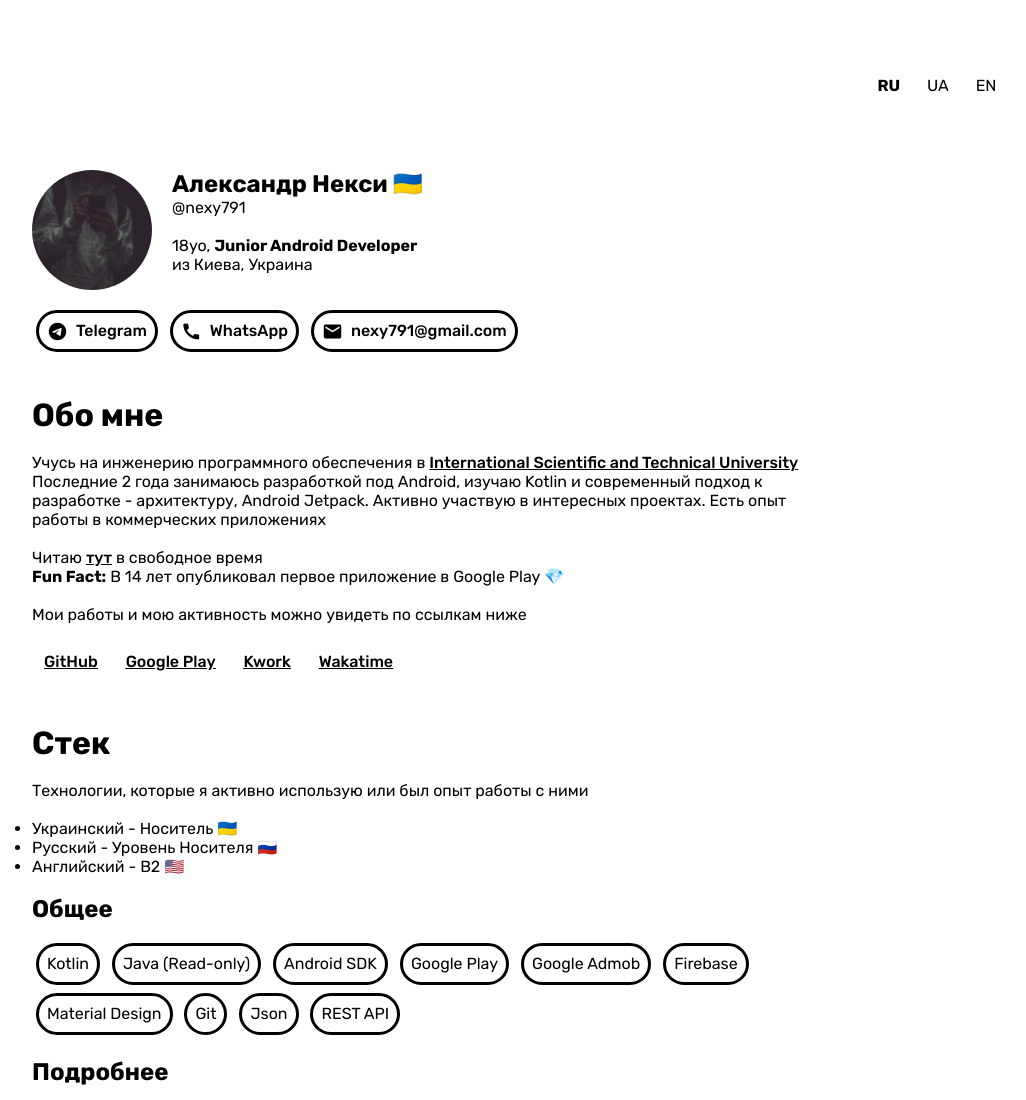
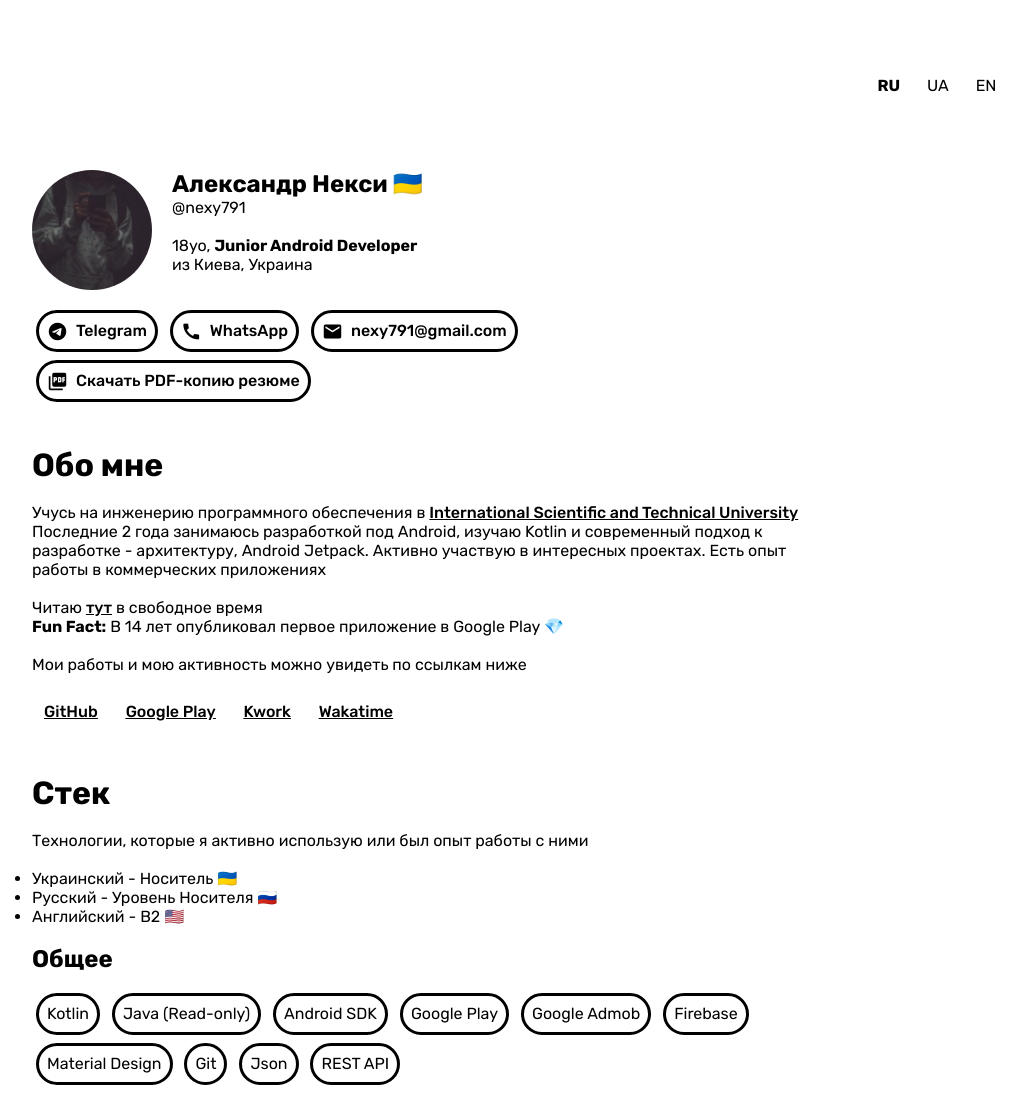
Before and after one commit to nexy791/nexy791.github.io, a plain HTML site: page index.html in a window 1280 px wide. Shown: the top 1100 px of the page, without its empty margins (208-1234 px from the left). Drawn offline with nearby package versions, Linux system fonts and the light colour scheme.

Commit message:
Added CV

```diff
--- a/index.html
+++ b/index.html
@@ -43,6 +43,11 @@
 
             <div class="chip">
                 <span class="material-icons">email</span><a style="text-decoration: none" href="mailto:nexy791@gmail.com" target="_blank">nexy791@gmail.com</a>
+            </div>
+
+            <br>
+            <div class="chip">
+                <span class="material-icons">picture_as_pdf</span><a style="text-decoration: none" href="cv_alexander_nexy.pdf" target="_blank" id="pdf">Скачать PDF-копию резюме</a>
             </div>
 
         </div>
--- a/js/translate.js
+++ b/js/translate.js
@@ -19,7 +19,7 @@ let ua_stack_h2_2 = "Детальніше"
 
 let ua_work_exp = "Досвід роботи"
 let ua_work_desc = "Маю бажання навчатись новому, покращувати знання і працювати в цікавих проектах. <br> <b>🧑🏻‍💻 Відкрит для пропозицій </b> Office Kyiv / Remote Job"
-
+let ua_pdf = "Завантажити PDF-копію"
 
 
 
@@ -44,7 +44,7 @@ let ru_stack_h2_2 = "Подробнее"
 
 let ru_work_exp = "Опыт работы"
 let ru_work_desc = "Имею огромное желание учиться новому, улучшать знания и работать в интересных проектах.<br><b>🧑🏻‍💻 Открыт для предложений</b> Office Kyiv / Remote Job "
-
+let ru_pdf = "Скачать PDF-копию резюме"
 
 
 
@@ -69,7 +69,7 @@ let en_stack_h2_2 = "More"
 
 let en_work_exp = "Work experience"
 let en_work_desc = "I have a huge interest to learn new things, improve my knowledge and work in interesting projects.<br><b>🧑🏻‍💻 Open to suggestions</b> Office Kyiv / Remote Job "
-
+let en_pdf = "Download PDF copy"
 
 $(function() {
     updateText()
@@ -121,6 +121,8 @@ function updateText() {
         $("#work_exp").html(ua_work_exp)
         $("#work_desc").html(ua_work_desc)
 
+        $("#pdf").html(ua_pdf)
+
     }else if(lang === "en"){
 
         $("#ru").html("RU")
@@ -151,6 +153,8 @@ function updateText() {
         $("#work_exp").html(en_work_exp)
         $("#work_desc").html(en_work_desc)
 
+        $("#pdf").html(en_pdf)
+
     }else{
         window.location.hash = "ru"
         $("#ru").html("<b>RU</b>")
@@ -180,6 +184,7 @@ function updateText() {
         $("#work_exp").html(ru_work_exp)
         $("#work_desc").html(ru_work_desc)
 
+        $("#pdf").html(ru_pdf)
 
     }
 }
```
Also changed, not shown: 1 other file.
